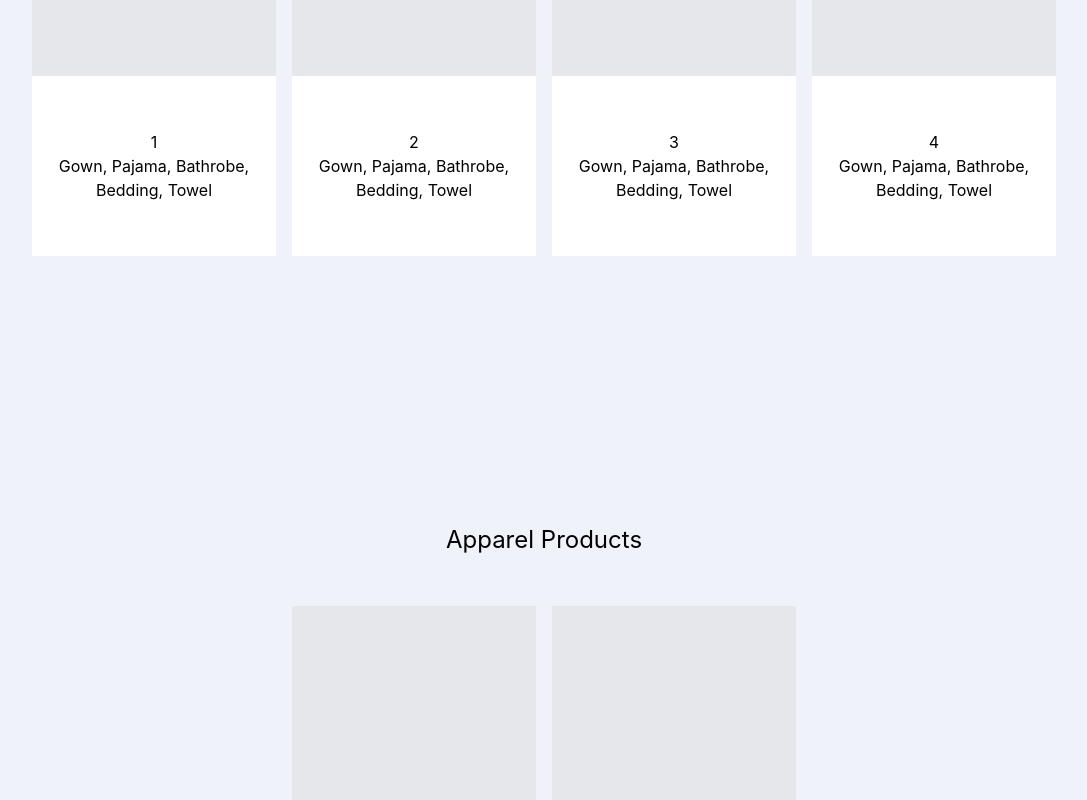
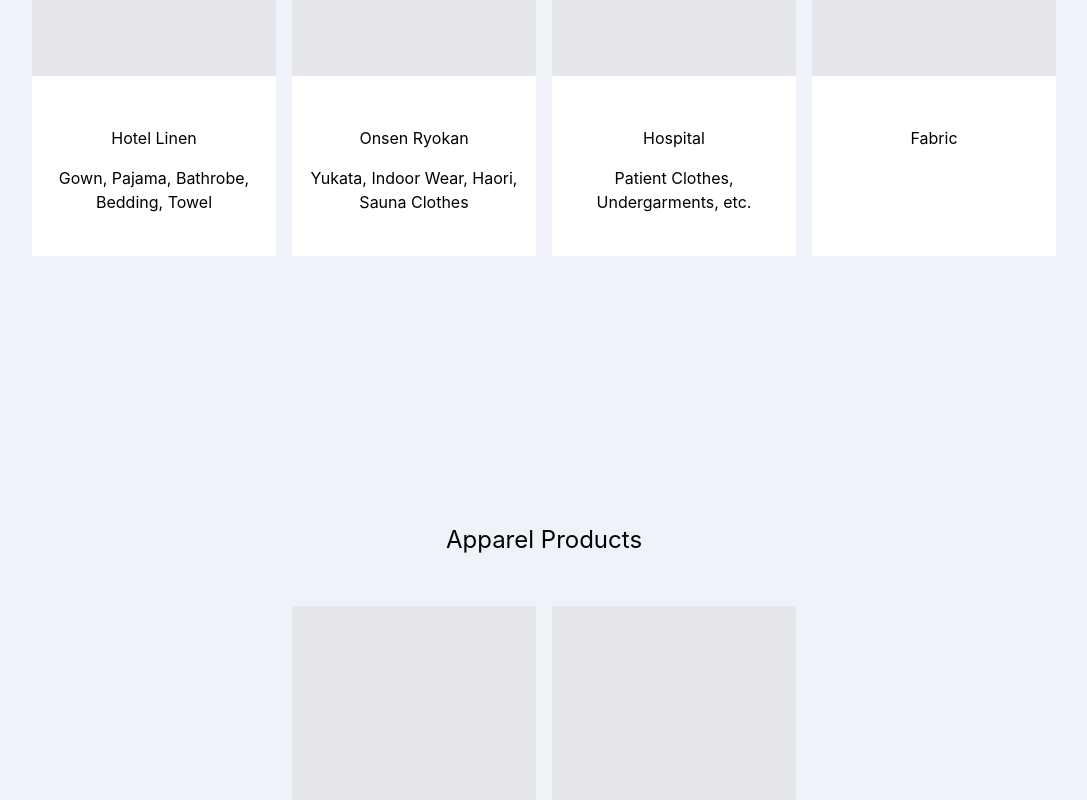
Before and after one commit to jasonxuDrop/venus-trading-website-2024, a React (Create React App) app: page / in a window 1280 px wide. Shown: the part 1960-2760 px from the top of the page, without its empty margins (96-1183 px from the left). Built offline with nearby package versions, Linux system fonts and the light colour scheme.

Commit message:
update productCard layout

```diff
--- a/src/components/productCard.js
+++ b/src/components/productCard.js
@@ -2,12 +2,18 @@ import React from "react";
 
 const ProductCard = ({ productTitle, productDes, productImage, style }) => {
   return (
-    <div className={`mx-auto w-full h-[450px] cursor-pointer hover:shadow-xl transition-shadow duration-400 ease-in-out ${style}`}>
+    <div
+      className={`mx-auto w-full h-[450px] cursor-pointer hover:shadow-xl transition-shadow duration-400 ease-in-out ${style}`}
+    >
       <div className="w-full, h-[60%] bg-gray-200"></div>
       <div className="w-full, h-[40%] bg-white flex items-center justify-center">
         <div className="">
-          <h4 className="mx-auto text-center">{productTitle}</h4>
-          <p className="text-center">Gown, Pajama, Bathrobe, Bedding, Towel</p>
+          <div className="h-[40px]">
+            <h4 className="text-center">{productTitle}</h4>
+          </div>
+          <div className="h-[40px]">
+            <p className="text-center">{productDes}</p>
+          </div>
         </div>
       </div>
     </div>
--- a/src/pages/ApparelProducts.js
+++ b/src/pages/ApparelProducts.js
@@ -7,8 +7,8 @@ const Products = () => {
       {/* Apparel Products */}
       <h1 className="text-heading4 text-center mb-[3rem]">Apparel Products</h1>
       <div className="relative grid grid-cols-12 gap-4">
-        <ProductCard productTitle={1} style={"col-span-12 lg:col-span-3 lg:col-start-4"}/>
-        <ProductCard productTitle={2} style={"col-span-12 lg:col-span-3 lg:col-start-7"}/>
+        <ProductCard productTitle={"Apron"} style={"col-span-12 lg:col-span-3 lg:col-start-4"}/>
+        <ProductCard productTitle={"Pajama"} style={"col-span-12 lg:col-span-3 lg:col-start-7"}/>
       </div>
       {/* End Apparel Products */}
     </div>
--- a/src/pages/LinedenProducts.js
+++ b/src/pages/LinedenProducts.js
@@ -11,10 +11,27 @@ const LinedenProducts = () => {
       {/* Linent Products */}
       <h1 className="text-heading4 text-center mb-[3rem]">Linent Products</h1>
       <div className="relative grid grid-cols-12 gap-4">
-        <ProductCard productTitle={1} style={"col-span-12 lg:col-span-3"} />
-        <ProductCard productTitle={2} style={"col-span-12 lg:col-span-3"} />
-        <ProductCard productTitle={3} style={"col-span-12 lg:col-span-3"} />
-        <ProductCard productTitle={4} style={"col-span-12 lg:col-span-3"} />
+        <ProductCard
+          productTitle={"Hotel Linen"}
+          productDes={`Gown, Pajama, Bathrobe,
+Bedding, Towel`}
+          style={"col-span-12 lg:col-span-3"}
+        />
+        <ProductCard
+          productTitle={"Onsen Ryokan"}
+          productDes={`Yukata, Indoor Wear, Haori, Sauna Clothes`}
+          style={"col-span-12 lg:col-span-3"}
+        />
+        <ProductCard
+          productTitle={"Hospital"}
+          productDes={`Patient Clothes, Undergarments, etc.`}
+          style={"col-span-12 lg:col-span-3"}
+        />
+        <ProductCard
+          productTitle={"Fabric"}
+          productDes={``}
+          style={"col-span-12 lg:col-span-3"}
+        />
       </div>
       {/* End Linent Products */}
     </div>
```
